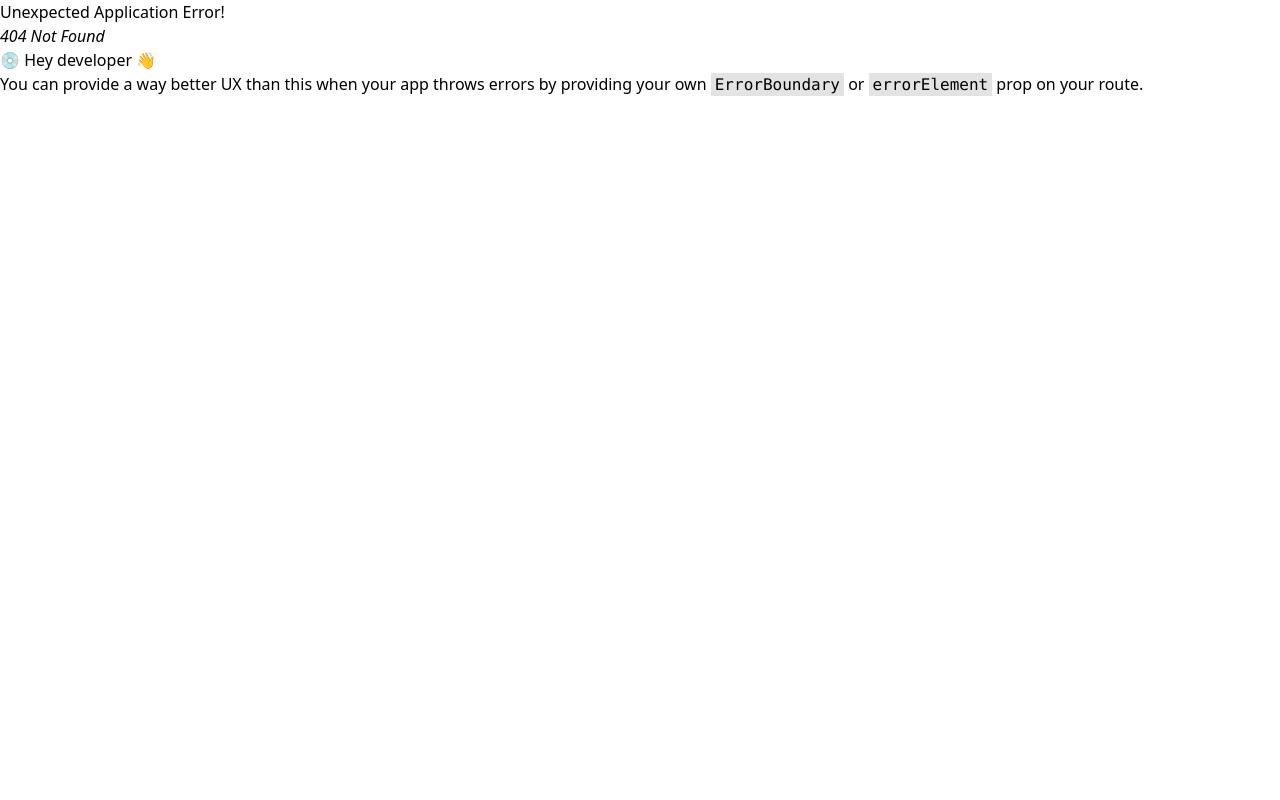
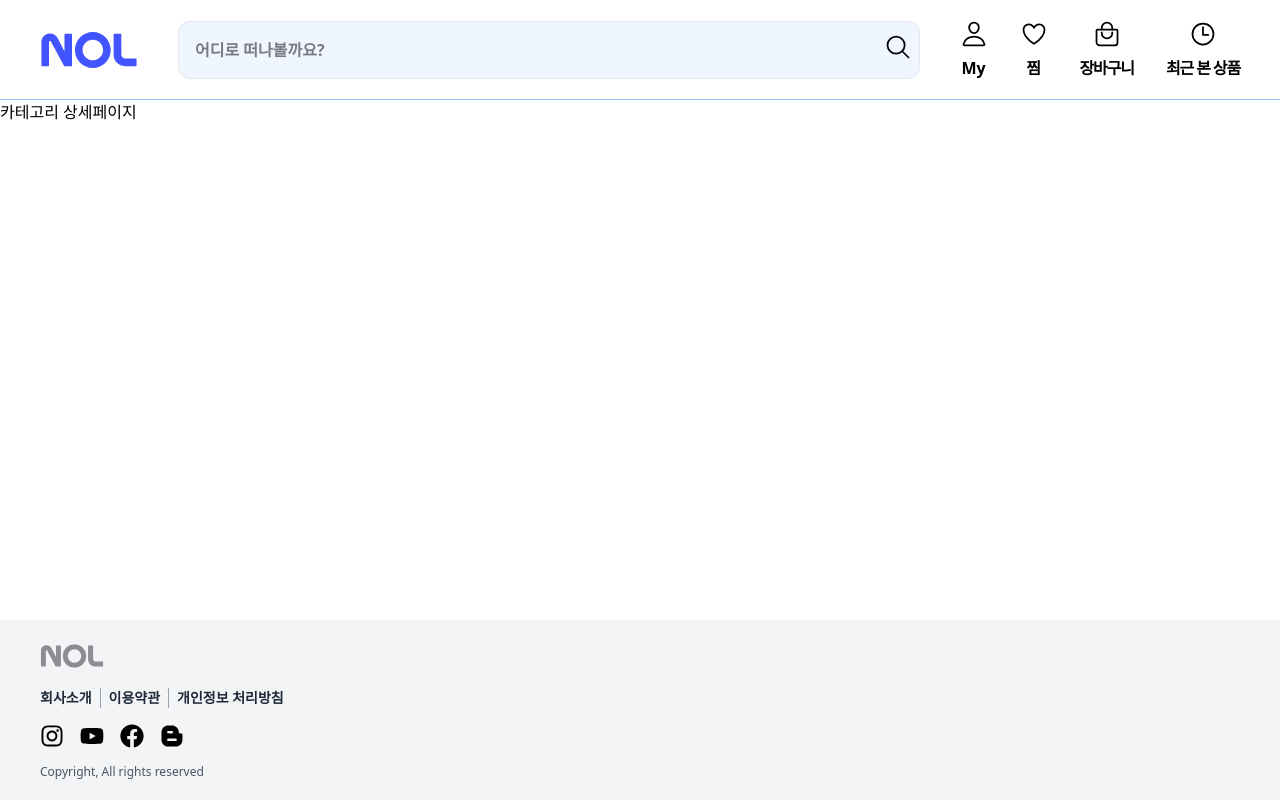
Before and after one commit to yerinchoi312-arch/lecture-yanolja-frontend, a React (Vite) app: page /category/1 in a window 1280 px wide. Before the commit this address had no page. Built offline with nearby package versions, Linux system fonts and the light colour scheme; the HTML template or start-up script is replaced by a standard one.

Commit message:
Header,Footer 디자인 완료

```diff
--- /dev/null
+++ b/src/category/CategoryDetailPage.tsx
@@ -0,0 +1,4 @@
+function CategoryDetailPage() {
+    return<>카테고리 상세페이지</>
+}
+export default CategoryDetailPage
--- a/src/components/Footer.tsx
+++ b/src/components/Footer.tsx
@@ -1,6 +1,27 @@
+import footerLogo from "../assets/images/footer_logo.svg"
 import { twMerge } from "tailwind-merge";
+import { Link } from "react-router";
+import { FaBloggerB, FaFacebook, FaInstagram, FaYoutube } from "react-icons/fa";
 
 function Footer() {
-    return<div className={twMerge(["mt-auto"],["bg-blue-50"])}>footer</div>
+    return (
+        <div className={twMerge(["mt-auto","py-5"], ["bg-gray-100"])}>
+            <div className={twMerge(["max-w-[1200px]", "mx-auto"],["flex","flex-col","gap-4"])}>
+                <img src={footerLogo} alt={"nol"} className={"w-16 h-8"}/>
+                <div className={twMerge(["flex","gap-2","text-sm","text-gray-800","font-semibold"])}>
+                    <Link to={"/"} className={"border-r pr-2 border-gray-400"}>회사소개</Link>
+                    <Link to={"/"} className={"border-r pr-2 border-gray-400"}>이용약관</Link>
+                    <Link to={"/"}>개인정보 처리방침</Link>
+                </div>
+                <div className={twMerge(["flex","gap-4"])}>
+                    <Link to={"/"}><FaInstagram className={"w-6 h-6"}/></Link>
+                    <Link to={"/"}><FaYoutube className={"w-6 h-6"} /></Link>
+                    <Link to={"/"}><FaFacebook className={"w-6 h-6"} /></Link>
+                    <Link to={"/"}><FaBloggerB className={"w-6 h-6"} /></Link>
+                </div>
+                <p className={"text-xs text-gray-600"}>Copyright, All rights reserved</p>
+            </div>
+        </div>
+    );
 }
 export default Footer;
--- a/src/components/Header.tsx
+++ b/src/components/Header.tsx
@@ -10,19 +10,24 @@ import {
 } from "react-icons/io5";
 import { useForm } from "react-hook-form";
 function Header() {
-    const {handleSubmit}=useForm()
-    const onSubmit = () => {}
+    const { handleSubmit } = useForm();
+    const onSubmit = () => {};
     return (
         <div
             className={twMerge(
+                ["sticky", "top-0", "left-0", "right-0", "z-10"],
+                ["px-8", "h-[100px]", "bg-white", "w-full"],
+                ["border-b", "border-blue-300"],
+            )}>
+            <div
+                className={twMerge(
                     ["flex", "justify-between", "items-center", "gap-10"],
-                ["sticky", "top-0", "left-0", "right-0", "z-10"],
-                ["px-8", "h-[100px]", "bg-white",],
+                    ["max-w-[1200px]", "mx-auto", "w-full", "h-full"],
                 )}>
-            <Link to={"/"} >
+                <Link to={"/"}>
                     <img src={Logo} alt={"logo"} />{" "}
                 </Link>
-            <div className={twMerge("hidden", "sm:block", "w-full","flex-1")}>
+                <div className={twMerge("w-full", "flex-1")}>
                     <form
                         onSubmit={handleSubmit(onSubmit)}
                         className={twMerge(["w-full", "relative"])}>
@@ -30,25 +35,25 @@ function Header() {
                             className={twMerge(
                                 ["w-full", "p-4"],
                                 ["border", "border-gray-200", "rounded-xl"],
-                            ["focus:outline-none","font-bold"],
-                            ["bg-blue-50"]
+                                ["focus:outline-none", "font-bold"],
+                                ["bg-blue-50"],
                             )}
                             placeholder={"어디로 떠나볼까요?"}
                         />
-                    <button className={twMerge(["absolute", "right-2","top-3"])}>
+                        <button className={twMerge(["absolute", "right-2", "top-3"])}>
                             <IoSearchOutline className={"w-7 h-7"} />
                         </button>
                     </form>
                 </div>
                 <div className={twMerge(["flex", "gap-8", "items-center", "justify-end"])}>
-                <div
+                    <Link to={'/mypage'}
                         className={twMerge(
                             ["flex", "flex-col", "justify-center", "items-center", "gap-2"],
                             ["font-semibold", "font-sm"],
                         )}>
                         <IoPersonOutline className={"w-7 h-7"} />
                         My
-                </div>
+                    </Link>
                     <div
                         className={twMerge(
                             ["flex", "flex-col", "justify-center", "items-center", "gap-2"],
@@ -74,6 +79,7 @@ function Header() {
                     </div>
                 </div>
             </div>
+        </div>
     );
 }
 export default Header;
--- /dev/null
+++ b/src/components/Menu.tsx
@@ -0,0 +1,4 @@
+function Menu() {
+    return<></>
+}
+export default Menu
--- a/src/layouts/Layout.tsx
+++ b/src/layouts/Layout.tsx
@@ -5,7 +5,7 @@ import { twMerge } from "tailwind-merge";
 
 function Layout() {
     return (
-        <div className={twMerge(["flex","flex-col"],["min-h-screen","max-w-[1200px]","mx-auto"])}>
+        <div className={twMerge(["flex","flex-col"],["min-h-screen"])}>
             <Header />
             <Outlet />
             <Footer />
--- /dev/null
+++ b/src/mypage/MyPage.tsx
@@ -0,0 +1,4 @@
+function MyPage() {
+    return<>마이페이지</>
+}
+export default MyPage
--- a/src/pages/Home.tsx
+++ b/src/pages/Home.tsx
@@ -1,12 +1,13 @@
 import category1 from "../assets/images/icon/category_hotel.png";
 import category2 from "../assets/images/icon/category_pension.png";
 import category3 from "../assets/images/icon/category_motel.png";
-import { Link } from "react-router";
+import { Link, useParams } from "react-router";
 import { twMerge } from "tailwind-merge";
 import { IoReorderFourOutline } from "react-icons/io5";
 function Home() {
+    const {id} = useParams();
     return (
-        <div className={twMerge(["flex","flex-col","gap-10","py-10"])}>
+        <div className={twMerge(["flex","flex-col","gap-10","py-10"],["max-w-[1200px]", "mx-auto",])}>
             <div
                 className={twMerge(
                     ["flex", "justify-center", "items-center"],
@@ -21,7 +22,7 @@ function Home() {
                     <IoReorderFourOutline className={"w-10 h-10"} />
                 </button>
                 <Link
-                    to={"/"}
+                    to={`/category/${id}`}
                     className={twMerge(
                         ["flex", "justify-center", "items-end"],
                         ["flex-1", "w-full"],
@@ -31,7 +32,7 @@ function Home() {
                     호텔/리조트
                 </Link>
                 <Link
-                    to={"/"}
+                    to={`/category/${id}`}
                     className={twMerge(
                         ["flex", "justify-center", "items-end"],
                         ["flex-1", "w-full"],
@@ -41,7 +42,7 @@ function Home() {
                     펜션/풀빌라
                 </Link>
                 <Link
-                    to={"/"}
+                    to={`/category/${id}`}
                     className={twMerge(
                         ["flex", "justify-center", "items-end"],
                         ["flex-1", "w-full"],
--- a/src/router/router.tsx
+++ b/src/router/router.tsx
@@ -3,6 +3,8 @@ import Layout from "../layouts/Layout.tsx";
 import Home from "../pages/Home.tsx";
 import Login from "../pages/Login.tsx";
 import Register from "../pages/Register.tsx";
+import CategoryDetailPage from "../category/CategoryDetailPage.tsx";
+import Mypage from "../mypage/MyPage.tsx";
 
 export const router = createBrowserRouter([
     {
@@ -11,7 +13,9 @@ export const router = createBrowserRouter([
         children:[
             {index:true, element:<Home/>},
             {path:"/login", element:<Login/>},
+            {path:"/mypage", element:<Mypage/>},
             {path:"/register", element:<Register/>},
+            {path:"/category/:id", element:<CategoryDetailPage/>},
         ]
     }
 ]);
```
Also changed, not shown: src/assets/images/footer_logo.svg (added). Lines whose indentation alone changed are shown as unchanged.
